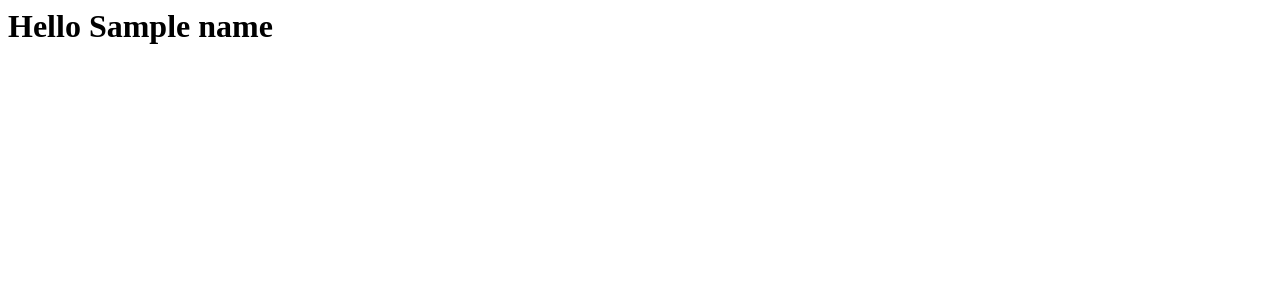
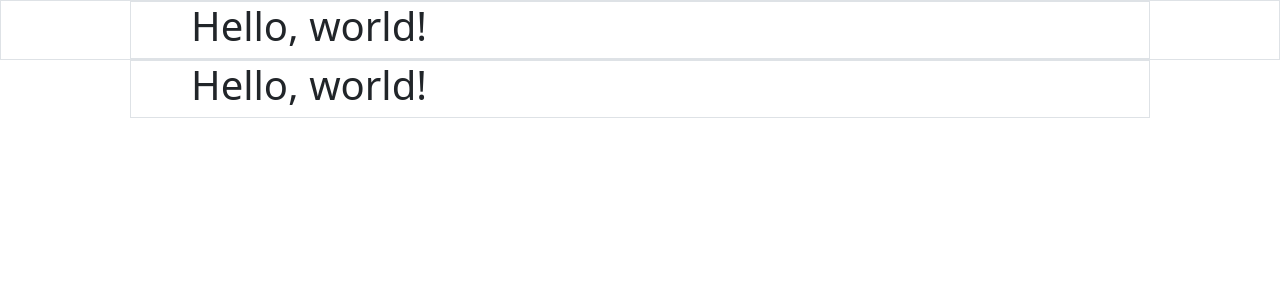
Before and after one commit to peterken674/instagram-clone, a Django app: template app/templates/index.html in a window 1280 px wide. Shown: the top 300 px of the page. Run offline with Django 3.2, Linux system fonts and the light colour scheme; the template is opened without the code that fills it: most values are stand-ins (such as "Sample title", 1, 10 or a date in 2020); some libraries are stand-ins or nearby versions.

Commit message:
Add static files.

```diff
--- /dev/null
+++ b/app/templates/base.html
@@ -0,0 +1,40 @@
+{% load bootstrap5 %}
+{% load static %}
+
+<!DOCTYPE html>
+<html lang="en">
+
+<head>
+    <meta charset="utf-8">
+    <meta name="viewport" content="width=device-width, initial-scale=1, shrink-to-fit=no">
+    <link rel="icon" href="{% static 'favicon.ico' %}">
+    <link rel="shortcut icon" href="{% static 'favicon.ico' %}" type="image/x-icon">
+    {% if title %}
+        <title>{{title}} | Instagram</title>
+    {% else %}
+        <title> Instagram </title>
+    {% endif %}
+
+    {% block styles %}
+    {% bootstrap_css %}
+    <link rel="stylesheet" href="{% static 'css/style.css' %}">
+    {% endblock %}
+</head>
+
+<body>
+    {% block content %}
+    {% endblock %}
+    <!-- Optional JavaScript -->
+    <!-- jQuery first, then Popper.js, then Bootstrap JS -->
+    <script src="https://code.jquery.com/jquery-3.5.1.slim.min.js"
+        integrity="sha384-DfXdz2htPH0lsSSs5nCTpuj/zy4C+OGpamoFVy38MVBnE+IbbVYUew+OrCXaRkfj" crossorigin="anonymous">
+    </script>
+    <script src="https://cdn.jsdelivr.net/npm/popper.js@1.16.0/dist/umd/popper.min.js"
+        integrity="sha384-Q6E9RHvbIyZFJoft+2mJbHaEWldlvI9IOYy5n3zV9zzTtmI3UksdQRVvoxMfooAo" crossorigin="anonymous">
+    </script>
+    <script src="https://stackpath.bootstrapcdn.com/bootstrap/4.5.0/js/bootstrap.min.js"
+        integrity="sha384-OgVRvuATP1z7JjHLkuOU7Xw704+h835Lr+6QL9UvYjZE3Ipu6Tp75j7Bh/kR0JKI" crossorigin="anonymous">
+    </script>
+</body>
+
+</html>
--- a/app/templates/index.html
+++ b/app/templates/index.html
@@ -1 +1,21 @@
-<h1>Hello {{ name }}</h1>
+{% extends 'base.html'%}
+{% load static %}
+<head>
+    <link rel="shortcut icon" href="{% static 'favicon.ico' %}" type="image/x-icon">
+</head>
+{% block content %}
+<div class="container-fluid-lg border">
+    <div class="container-md">
+        <div class="row mx-lg-5 px-lg-5 px-sm-2 border">
+                <h1>Hello, world!</h1>
+        </div>
+    </div>
+
+</div>
+
+<div class="container-md">
+    <div class="row mx-lg-5 px-lg-5 px-sm-2 border">
+        <h1>Hello, world!</h1>
+    </div>
+</div>
+{% endblock %}
--- a/app/urls.py
+++ b/app/urls.py
@@ -1,7 +1,11 @@
 from django.urls import path
+from django.contrib.staticfiles.storage import staticfiles_storage
+from django.views.generic.base import RedirectView
 
 from . import views
 
 urlpatterns = [
     path('', views.index, name='index'),
+    path("favicon.ico", RedirectView.as_view(url=staticfiles_storage.url("favicon.ico")),
+    ),
 ]
--- a/instagram/settings.py
+++ b/instagram/settings.py
@@ -11,6 +11,7 @@ https://docs.djangoproject.com/en/3.2/ref/settings/
 """
 
 from pathlib import Path
+import os
 
 # Build paths inside the project like this: BASE_DIR / 'subdir'.
 BASE_DIR = Path(__file__).resolve().parent.parent
@@ -38,6 +39,7 @@ INSTALLED_APPS = [
     'django.contrib.sessions',
     'django.contrib.messages',
     'django.contrib.staticfiles',
+    'bootstrap5',
 ]
 
 MIDDLEWARE = [
@@ -121,7 +123,9 @@ USE_TZ = True
 # https://docs.djangoproject.com/en/3.2/howto/static-files/
 
 STATIC_URL = '/static/'
-
+STATICFILES_DIRS = [
+    os.path.join(BASE_DIR, "static"),
+]
 # Default primary key field type
 # https://docs.djangoproject.com/en/3.2/ref/settings/#default-auto-field
 
--- a/requirements.txt
+++ b/requirements.txt
@@ -1,7 +1,7 @@
 asgiref==3.4.1
 beautifulsoup4==4.9.3
 Django==3.2.5
-django-bootstrap5==2.0.1
+django-bootstrap-v5==1.0.4
 psycopg2-binary==2.9.1
 pytz==2021.1
 soupsieve==2.2.1
--- /dev/null
+++ b/static/css/style.css
@@ -0,0 +1 @@
+/* No CSS *//*# sourceMappingURL=style.css.map */
```
Also changed, not shown: static/css/style.scss (added), static/favicon.ico (added), static/img/favicon.png (added), 1 other file.
